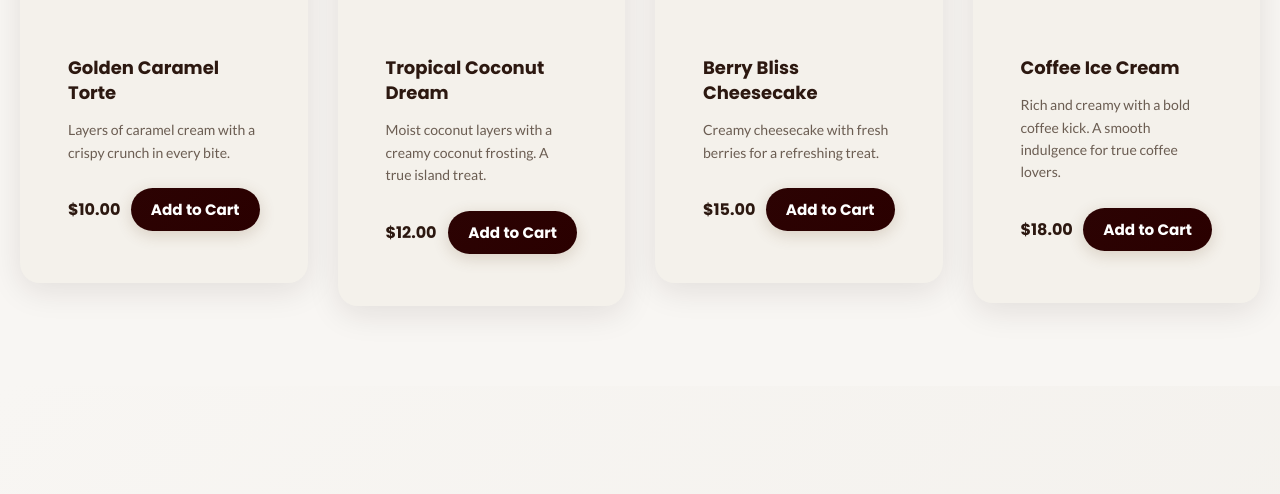
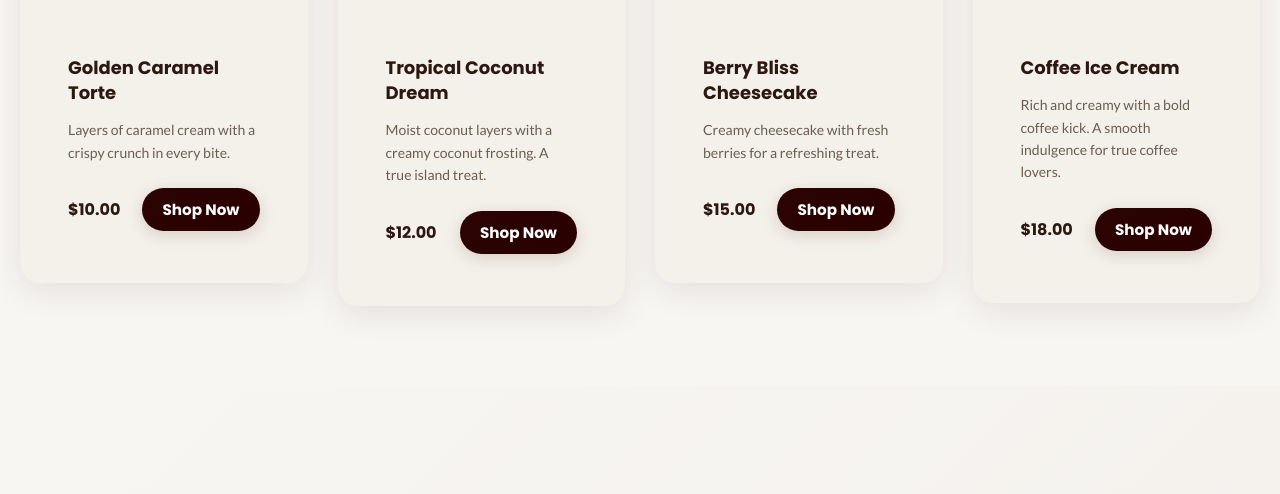
Before and after one commit to keshan-dev/cafora_coffee_php, a PHP site: page /index.php in a window 1280 px wide. Shown: the part 2202-2696 px from the top of the page. Run offline with PHP 8.4, Linux system fonts and the light colour scheme; data that the repository does not hold is empty.

Commit message:
Update product buttons to redirect to shop section instead of adding to cart

```diff
--- a/index.php
+++ b/index.php
@@ -54,7 +54,7 @@
                         <p class="product-description">Rich, dark, and intense with notes of chocolate and nuts.</p>
                         <div class="product-footer">
                             <span class="price">$18.00</span>
-                            <button class="add-to-cart-btn">Add to Cart</button>
+                            <button class="add-to-cart-btn" onclick="window.location.href='/cafora_coffee_php/product.php#shop';">Shop NoW</button>
                         </div>
                     </div>
                 </div>
@@ -68,7 +68,7 @@
                         <p class="product-description">Bright and fruity with floral notes. A truly unique experience.</p>
                         <div class="product-footer">
                             <span class="price">$22.00</span>
-                            <button class="add-to-cart-btn">Add to Cart</button>
+                            <button class="add-to-cart-btn" onclick="window.location.href='/cafora_coffee_php/product.php#shop';">Shop Now</button>
                         </div>
                     </div>
                 </div>
@@ -82,7 +82,7 @@
                         <p class="product-description">Smooth and creamy with layers of bold espresso and chilled milk.</p>
                         <div class="product-footer">
                             <span class="price">$20.00</span>
-                            <button class="add-to-cart-btn">Add to Cart</button>
+                            <button class="add-to-cart-btn" onclick="window.location.href='/cafora_coffee_php/product.php#shop';">Shop Now</button>
                         </div>
                     </div>
                 </div>
@@ -96,7 +96,7 @@
                         <p class="product-description">Bold and smooth with rich, roasted notes. A classic coffee experience.</p>
                         <div class="product-footer">
                             <span class="price">$16.00</span>
-                            <button class="add-to-cart-btn">Add to Cart</button>
+                            <button class="add-to-cart-btn" onclick="window.location.href='/cafora_coffee_php/product.php#shop';">Shop Now</button>
                         </div>
                     </div>
                 </div>
@@ -121,7 +121,7 @@
                         <p class="product-description">Layers of caramel cream with a crispy crunch in every bite.</p>
                         <div class="product-footer">
                             <span class="price">$10.00</span>
-                            <button class="add-to-cart-btn">Add to Cart</button>
+                            <button class="add-to-cart-btn" onclick="window.location.href='/cafora_coffee_php/product.php#shop';">Shop Now</button>
                         </div>
                     </div>
                 </div>
@@ -138,7 +138,7 @@
                         <p class="product-description">Moist coconut layers with a creamy coconut frosting. A true island treat.</p>
                         <div class="product-footer">
                             <span class="price">$12.00</span>
-                            <button class="add-to-cart-btn">Add to Cart</button>
+                            <button class="add-to-cart-btn" onclick="window.location.href='/cafora_coffee_php/product.php#shop';">Shop Now</button>
                         </div>
                     </div>
                 </div>
@@ -152,7 +152,7 @@
                         <p class="product-description">Creamy cheesecake with fresh berries for a refreshing treat.</p>
                         <div class="product-footer">
                             <span class="price">$15.00</span>
-                            <button class="add-to-cart-btn">Add to Cart</button>
+                            <button class="add-to-cart-btn" onclick="window.location.href='/cafora_coffee_php/product.php#shop';">Shop Now</button>
                         </div>
                     </div>
                 </div>
@@ -166,7 +166,7 @@
                         <p class="product-description">Rich and creamy with a bold coffee kick. A smooth indulgence for true coffee lovers.</p>
                         <div class="product-footer">
                             <span class="price">$18.00</span>
-                            <button class="add-to-cart-btn">Add to Cart</button>
+                            <button class="add-to-cart-btn" onclick="window.location.href='/cafora_coffee_php/product.php#shop';">Shop Now</button>
                         </div>
                     </div>
                 </div>
```
